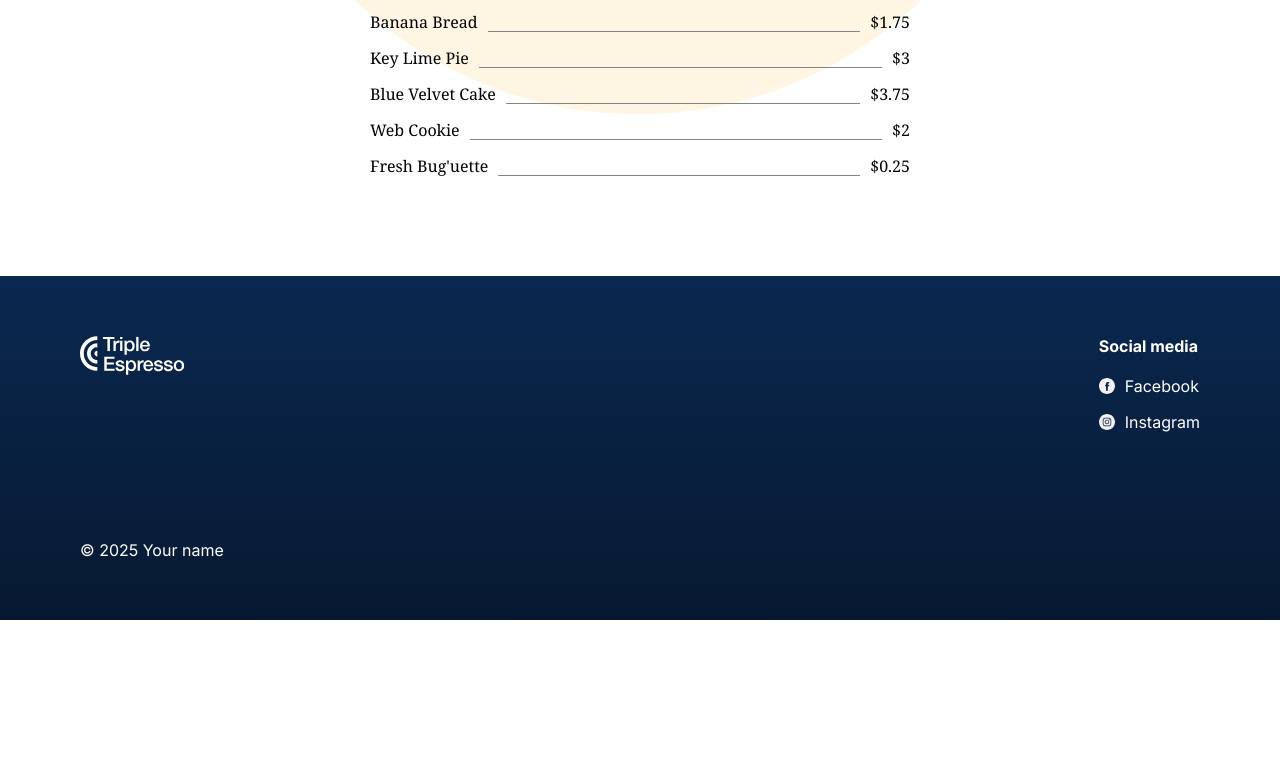
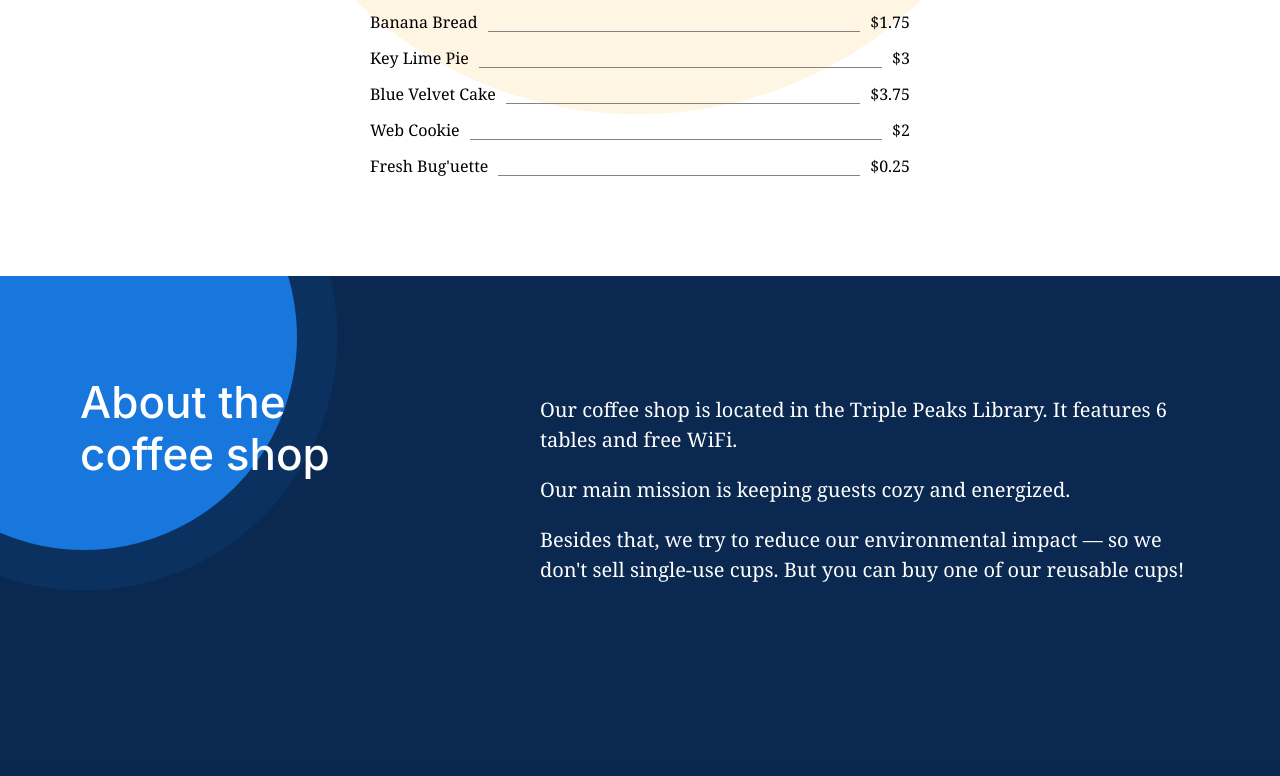
Before and after one commit to um4life13/se_project_coffeeshop-ft, a plain HTML site: page index.html in a window 1280 px wide. Shown: the part 3779-4555 px from the top of the page. Before the commit the page ends 4399 px from the top, so only its background shows below. Drawn offline with Linux system fonts and the light colour scheme.

Commit message:
First final submit

```diff
--- /dev/null
+++ b/blocks/about.css
@@ -0,0 +1,67 @@
+.about {
+  padding: 100px 80px 173px;
+  display: flex;
+  justify-content: space-between;
+  background-color: #0a2850;
+  color: #fff;
+  position: relative;
+  z-index: 0;
+  overflow: hidden;
+}
+
+.about__title {
+  max-width: 251px;
+  margin: 0;
+  font-family: "Inter", Arial, sans-serif;
+  font-style: normal;
+  font-weight: 500;
+  font-size: 44px;
+  line-height: 52px;
+}
+
+.about__content {
+  max-width: 660px;
+  margin-top: 19px;
+  display: flex;
+  flex-direction: column;
+  gap: 20px;
+}
+
+.about__paragraph {
+  margin: 0;
+  font-family: "Noto Serif", serif;
+  font-style: normal;
+  font-weight: normal;
+  font-size: 20px;
+  line-height: 30px;
+}
+
+.about__circle {
+  background-color: #1878dc;
+  border-radius: 50%;
+  width: 426px;
+  height: 426px;
+  position: absolute;
+  top: -152px;
+  left: -129px;
+  z-index: -1;
+}
+
+.about__circle_animation_blurred {
+  animation: pulsate 1.3s ease-in-out 0s infinite;
+}
+
+@keyframes pulsate {
+  0% {
+    opacity: 0;
+  }
+
+  50% {
+    opacity: 0.6;
+  }
+
+  100% {
+    opacity: 0;
+    transform: scale(1.2);
+  }
+}
--- a/blocks/footer.css
+++ b/blocks/footer.css
@@ -51,6 +51,11 @@
   text-decoration: none;
 }
 
+.footer__social-link:hover {
+  opacity: 70%;
+  transition: opacity 0.5s;
+}
+
 .footer__copyright {
   margin: 108px 0 0;
 }
--- a/blocks/form.css
+++ b/blocks/form.css
@@ -70,3 +70,8 @@
   background-color: #1878dc;
   color: #fff;
 }
+
+  .form__button:hover {
+    background-color: #3f96f3;
+    transition: background-color 0.5s;
+  }
--- a/blocks/nav.css
+++ b/blocks/nav.css
@@ -25,3 +25,8 @@
   color: #000;
   text-decoration: none;
 }
+
+.nav__link:hover {
+  opacity: 50%;
+  transition: opacity 0.5s;
+}
--- a/index.html
+++ b/index.html
@@ -27,10 +27,10 @@
             class="nav__logo"
           />
           <ul class="nav__links">
-            <li><a class="nav__link">Recipes</a></li>
-            <li><a class="nav__link">Book a table</a></li>
-            <li><a class="nav__link">Menu</a></li>
-            <li><a class="nav__link">Contacts</a></li>
+            <li><a href="#recipes" class="nav__link">Recipes</a></li>
+            <li><a href="#reservation" class="nav__link">Book a table</a></li>
+            <li><a href="#menu" class="nav__link">Menu</a></li>
+            <li><a href="#contacts" class="nav__link">Contacts</a></li>
           </ul>
         </nav>
         <h1 class="header__title">
@@ -58,7 +58,7 @@
         </div>
       </header>
       <main class="content">
-        <section class="recipes">
+        <section class="recipes" id="recipes">
           <h2 class="recipes__title">Recipes</h2>
           <p class="recipes__subtitle">Check out some recipes we've collected for your home-brewing convenience:</p>
           <ul class="recipes__videos">
@@ -90,7 +90,7 @@
            </li>
           </ul>
         </section>
-        <section class="reservation"></section>
+        <section class="reservation" id="reservation">
           <h2 class="reservation__title">Book a table</h2>
           <form class="form reservation__form">
             <fieldset class="form__fieldset">
@@ -142,8 +142,8 @@
               I agree with the terms of use
             </label>
           </form>
-        </section>
-        <section class="menu">
+          </section>
+        <section class="menu" id="menu">
           <h2 class="menu__title">Menu</h2>
           <p class="menu__subtitle">
             We brew coffee from locally roasted, Fairtrade certified beans and use biodegradable cups.
@@ -200,8 +200,26 @@
             </li>
           </ul>
         </section>
+        <section class="about">
+          <h2 class="about__title">About the coffee shop</h2>
+          <div class="about__content">
+            <p class="about__paragraph">
+              Our coffee shop is located in the Triple Peaks Library. It features 6
+              tables and free WiFi.
+            </p>
+            <p class="about__paragraph">
+              Our main mission is keeping guests cozy and energized.
+            </p>
+            <p class="about__paragraph">
+              Besides that, we try to reduce our environmental impact — so we
+              don't sell single-use cups. But you can buy one of our reusable cups!
+            </p>
+          </div>
+          <div class="about__circle"></div>
+          <div class="about__circle about__circle_animation_blurred"></div>
+        </section>
       </main>
-      <footer class="footer">
+      <footer class="footer" id="contacts">
         <div class="footer__content">
           <img
             src="./images/logo_coffeeshop_light.svg"
--- a/pages/index.css
+++ b/pages/index.css
@@ -8,3 +8,4 @@
 @import url(../blocks/menu.css);
 @import url(../blocks/card.css);
 @import url(../blocks/footer.css);
+@import url(../blocks/about.css);
```
